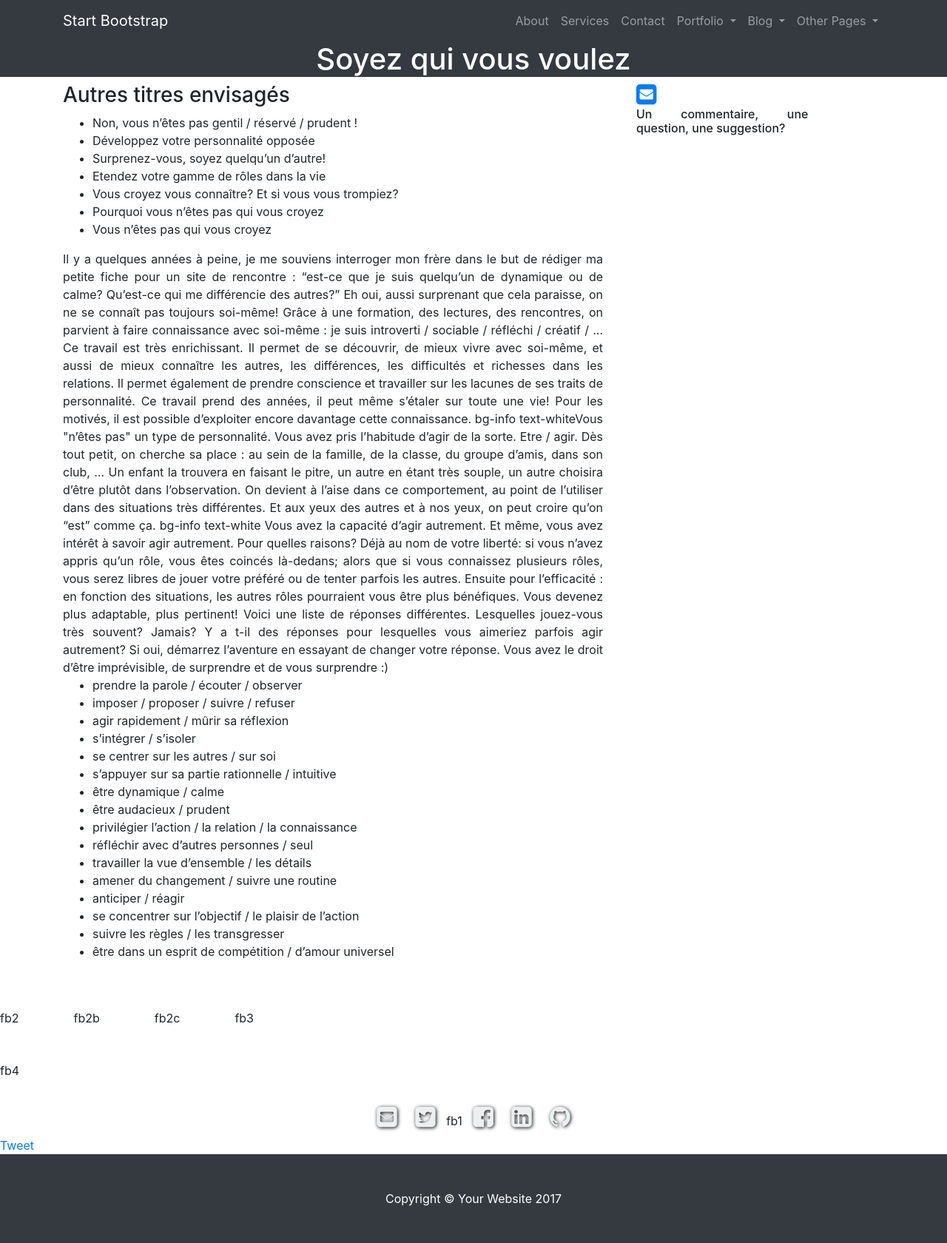
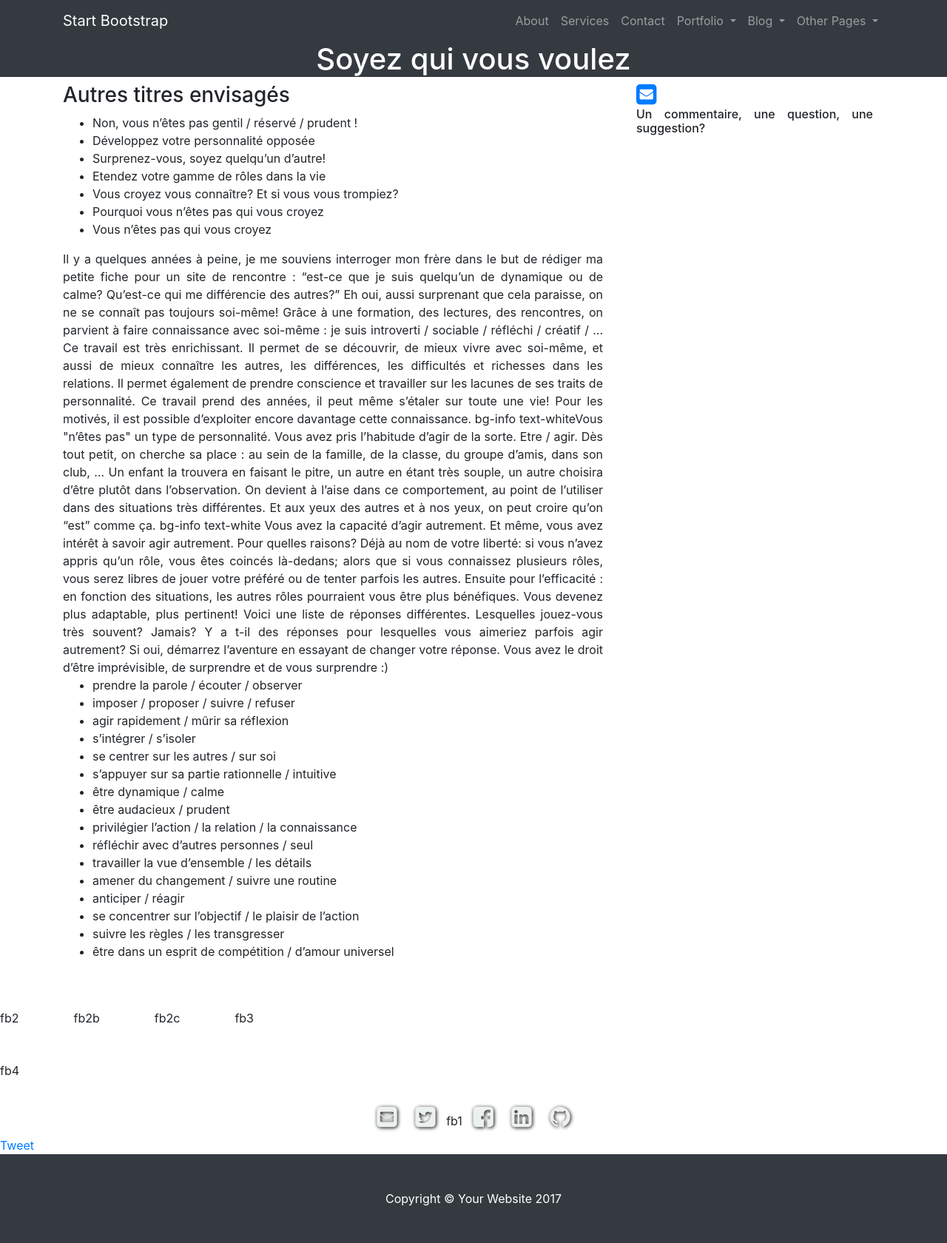
Before and after one commit to OrgaEvolutions/Nathoup.github.io, a Jekyll site: the page built from articles/personnalite.html, in a window 1280 px wide. Shown: the whole page at 74% size. Built offline with Jekyll 4.4.1, drawn with Linux system fonts in a browser that asks for light colours; nearby versions of some CDN libraries; comment, search, counter and statistics services are not loaded; grey boxes are pictures that could not be loaded.

Commit message:
Update post.html

```diff
--- a/_layouts/post.html
+++ b/_layouts/post.html
@@ -23,8 +23,8 @@
        {{ content }}
       </div>
       <div class = "col-lg-4">
-        <div class = "col-lg-3"><a href="mailto:{{ site.email }}@subject:{{page.title}}" class="author-social" target="_blank"><i class="fa fa-2x fa-envelope-square"></i></a></div>
-        <div class = "col-lg-9"><h6>Un commentaire, une question, une suggestion?</h6></div>
+        <div class = "col"><a href="mailto:{{ site.email }}?subject:{{page.title}}" class="author-social" target="_blank"><i class="fa fa-2x fa-envelope-square"></i></a></div>
+        <div class = "col"><h6>Un commentaire, une question, une suggestion?</h6></div>
       </div>
    </div>
  </div>
```
